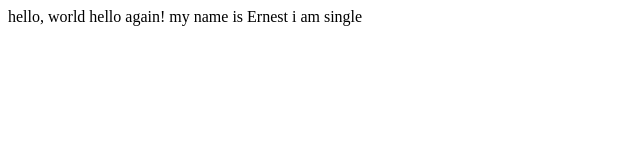
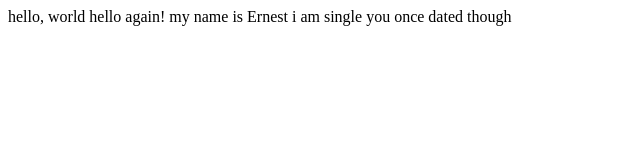
Before and after one commit to ernyfred/lecture01, a plain HTML site: page helloernest.html in a window 1280 px wide. Shown: the whole page, without its empty margins (0-640 px from the left). Drawn offline with Linux system fonts and the light colour scheme.

Commit message:
Update helloernest.html

```diff
--- a/helloernest.html
+++ b/helloernest.html
@@ -4,6 +4,6 @@
   <title>My Webpage!</title>
   </head>
   <body>
-    hello, world hello again! my name is Ernest i am single
+    hello, world hello again! my name is Ernest i am single you once dated though
     </body>
     </html>
```
